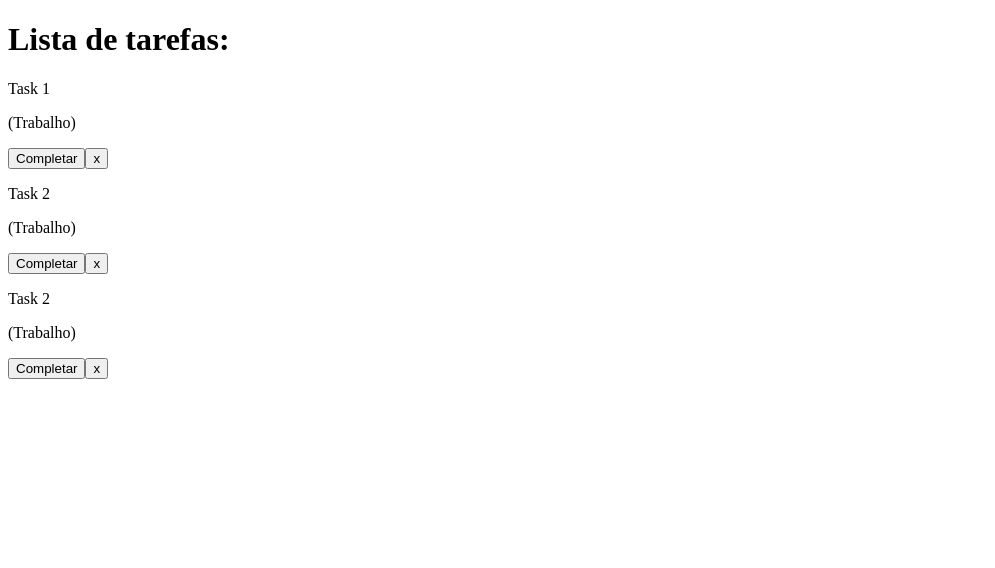
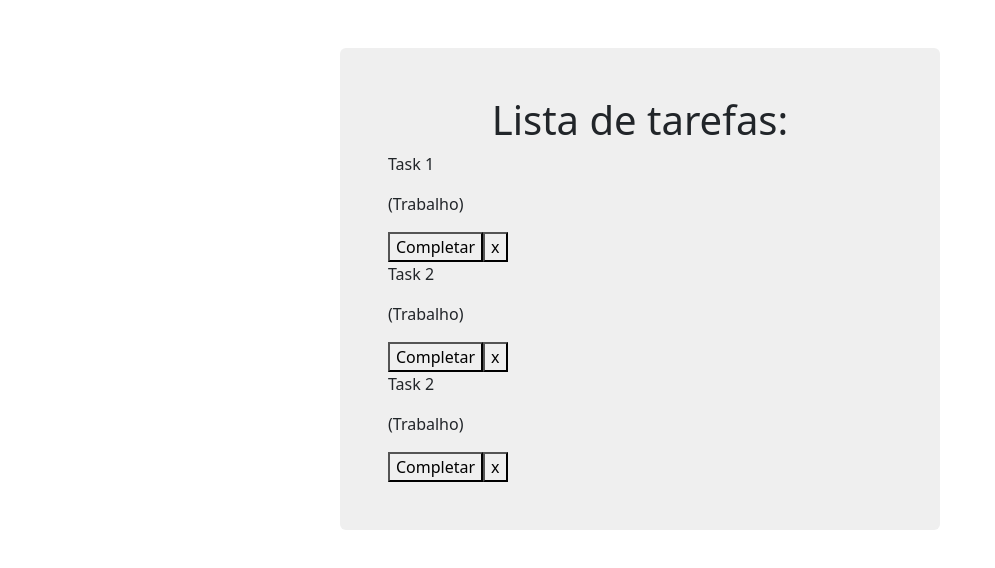
Before and after one commit to guilhermeotto2/todo-list, a React (Vite) app: page / in a window 1280 px wide. Shown: the top 568 px of the page, without its empty margins (0-995 px from the left). Built offline with nearby package versions, Linux system fonts and the light colour scheme.

Commit message:
estilização (inserindo bootstrap + css)

```diff
--- a/package.json
+++ b/package.json
@@ -10,6 +10,7 @@
     "preview": "vite preview"
   },
   "dependencies": {
+    "bootstrap": "^5.3.3",
     "react": "^18.3.1",
     "react-dom": "^18.3.1"
   },
--- a/src/App.css
+++ b/src/App.css
@@ -0,0 +1,18 @@
+body {
+  background-color: #f4f4f4;
+  color: #333;
+}
+
+.app {
+  max-width: 600px;
+  margin: 0 auto;
+  background-color: #efefef;
+}
+
+p {
+  margin: 10px 0;
+}
+
+input {
+  box-sizing: border-box;
+}
--- a/src/App.jsx
+++ b/src/App.jsx
@@ -27,8 +27,8 @@
   ])
 
   return (
-    <div className="app">
-      <h1>Lista de tarefas:</h1>
+    <div className="app rounded p-5 mt-5 mb-5">
+      <h1 className='text-center'>Lista de tarefas:</h1>
 
       <div className="todo-list">
 
--- a/src/main.jsx
+++ b/src/main.jsx
@@ -1,6 +1,7 @@
 import { StrictMode } from 'react'
 import { createRoot } from 'react-dom/client'
 import App from './App.jsx'
+import 'bootstrap/dist/css/bootstrap.min.css';
 
 createRoot(document.getElementById('root')).render(
   <StrictMode>
```
Also changed, not shown: 1 other file (tests, documents, lock files or other folders).
